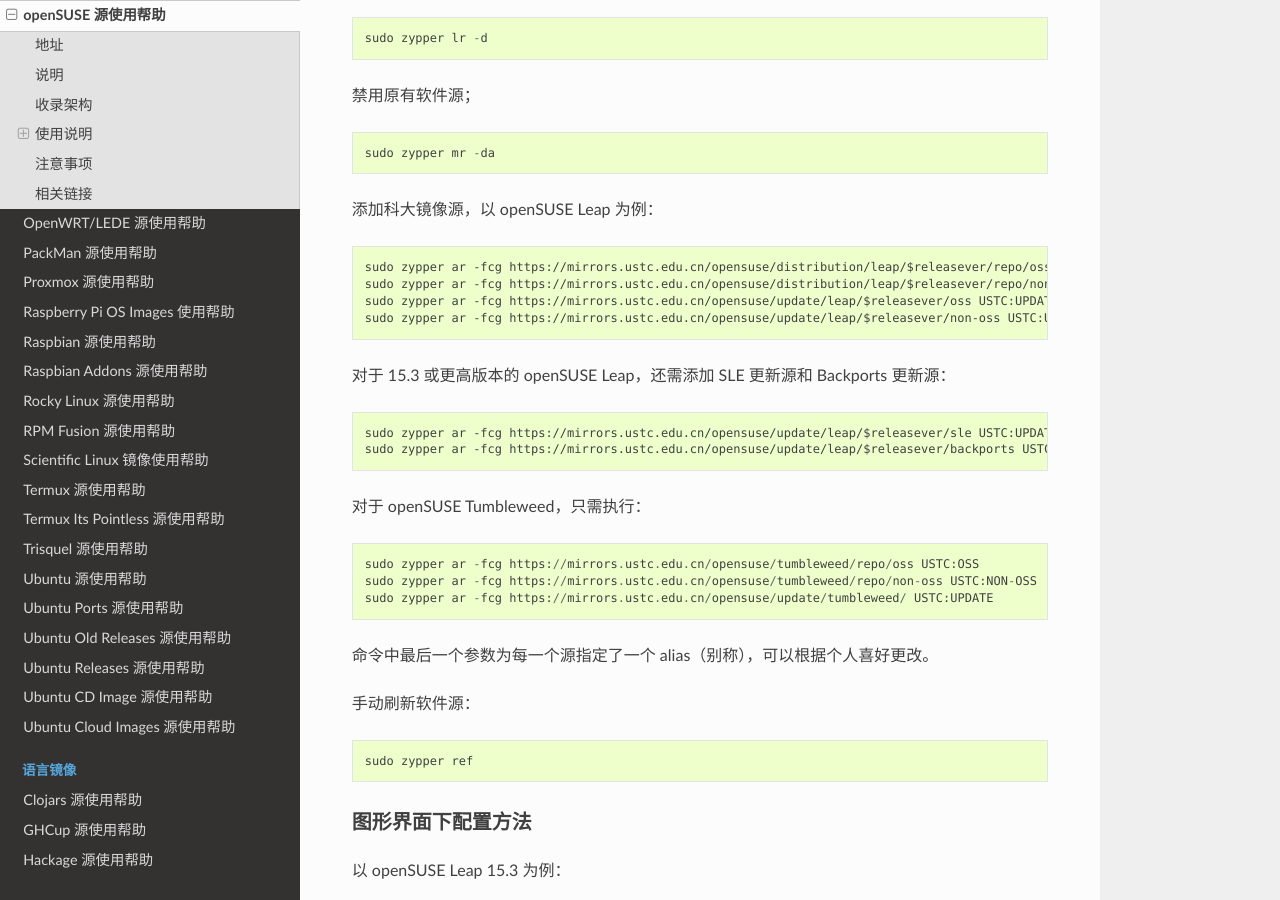
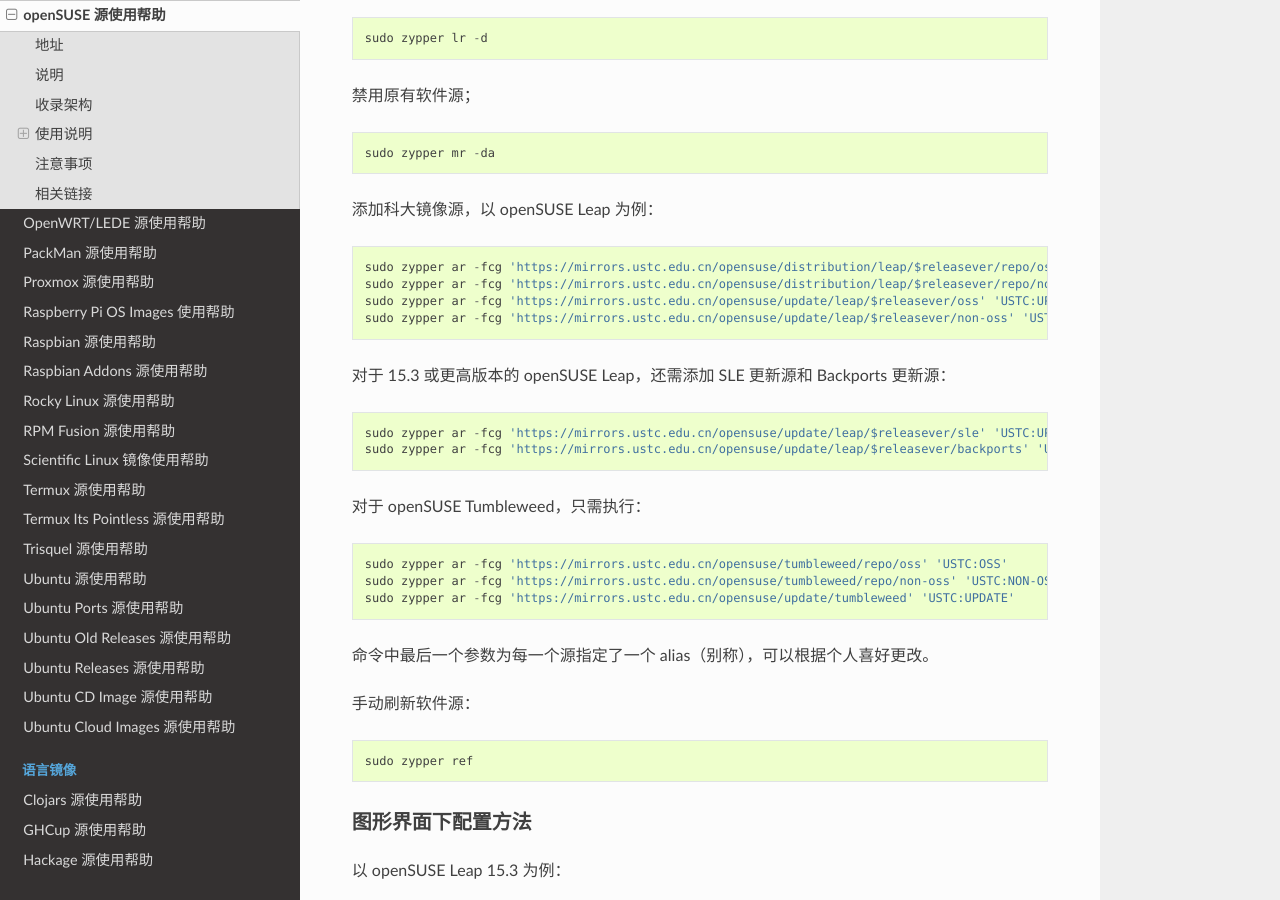
Before and after one commit to ustclug/mirrorhelp, a Sphinx documentation site: the page built from source/opensuse.rst, in a window 1280 px wide and 900 px high, scrolled down 757 px. Built offline with Sphinx 7.4.7 and the Read the Docs theme 2.0.0, drawn with Linux system fonts in a browser that asks for light colours; pages that are not in the unit, such as notebooks, are missing from menus.

Commit message:
Update opensuse.rst

```diff
--- a/source/opensuse.rst
+++ b/source/opensuse.rst
@@ -42,25 +42,25 @@
 
 ::
 
-  sudo zypper ar -fcg https://mirrors.ustc.edu.cn/opensuse/distribution/leap/$releasever/repo/oss USTC:OSS
-  sudo zypper ar -fcg https://mirrors.ustc.edu.cn/opensuse/distribution/leap/$releasever/repo/non-oss USTC:NON-OSS
-  sudo zypper ar -fcg https://mirrors.ustc.edu.cn/opensuse/update/leap/$releasever/oss USTC:UPDATE-OSS
-  sudo zypper ar -fcg https://mirrors.ustc.edu.cn/opensuse/update/leap/$releasever/non-oss USTC:UPDATE-NON-OSS
+  sudo zypper ar -fcg 'https://mirrors.ustc.edu.cn/opensuse/distribution/leap/$releasever/repo/oss' 'USTC:OSS'
+  sudo zypper ar -fcg 'https://mirrors.ustc.edu.cn/opensuse/distribution/leap/$releasever/repo/non-oss' 'USTC:NON-OSS'
+  sudo zypper ar -fcg 'https://mirrors.ustc.edu.cn/opensuse/update/leap/$releasever/oss' 'USTC:UPDATE-OSS'
+  sudo zypper ar -fcg 'https://mirrors.ustc.edu.cn/opensuse/update/leap/$releasever/non-oss' 'USTC:UPDATE-NON-OSS'
 
 对于 15.3 或更高版本的 openSUSE Leap，还需添加 SLE 更新源和 Backports 更新源：
 
 ::
 
-  sudo zypper ar -fcg https://mirrors.ustc.edu.cn/opensuse/update/leap/$releasever/sle USTC:UPDATE-SLE
-  sudo zypper ar -fcg https://mirrors.ustc.edu.cn/opensuse/update/leap/$releasever/backports USTC:UPDATE-BACKPORTS
+  sudo zypper ar -fcg 'https://mirrors.ustc.edu.cn/opensuse/update/leap/$releasever/sle' 'USTC:UPDATE-SLE'
+  sudo zypper ar -fcg 'https://mirrors.ustc.edu.cn/opensuse/update/leap/$releasever/backports' 'USTC:UPDATE-BACKPORTS'
 
 对于 openSUSE Tumbleweed，只需执行：
 
 ::
 
-  sudo zypper ar -fcg https://mirrors.ustc.edu.cn/opensuse/tumbleweed/repo/oss USTC:OSS
-  sudo zypper ar -fcg https://mirrors.ustc.edu.cn/opensuse/tumbleweed/repo/non-oss USTC:NON-OSS
-  sudo zypper ar -fcg https://mirrors.ustc.edu.cn/opensuse/update/tumbleweed/ USTC:UPDATE
+  sudo zypper ar -fcg 'https://mirrors.ustc.edu.cn/opensuse/tumbleweed/repo/oss' 'USTC:OSS'
+  sudo zypper ar -fcg 'https://mirrors.ustc.edu.cn/opensuse/tumbleweed/repo/non-oss' 'USTC:NON-OSS'
+  sudo zypper ar -fcg 'https://mirrors.ustc.edu.cn/opensuse/update/tumbleweed' 'USTC:UPDATE'
 
 命令中最后一个参数为每一个源指定了一个 alias（别称），可以根据个人喜好更改。
 
```
